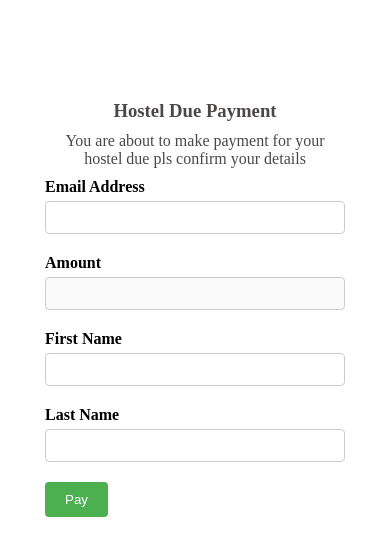
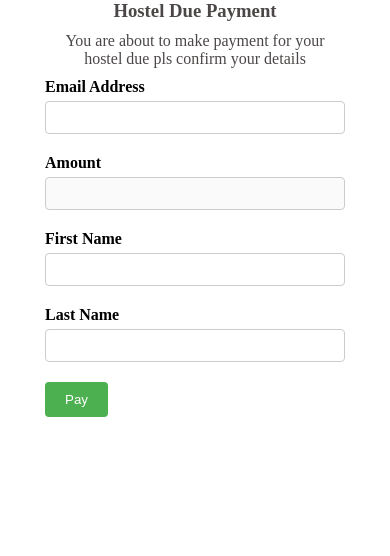
Before and after one commit to Son-of-Grace-001/FINAL-YEAR, a Django app: template templates/hostel/hostel_fees.html in a window 390 px wide. Shown: the top 556 px of the page. Run offline with Django 5.2, Linux system fonts and the light colour scheme; the template is opened without the code that fills it, so the values that code supplies are empty; parts of the project's set-up code (start-up, migrations or seed data) failed here and were passed over; some libraries are stand-ins or nearby versions.

Commit message:
allauth-account

```diff
--- a/static/css/hostel_fees.css
+++ b/static/css/hostel_fees.css
@@ -61,3 +61,9 @@ button[type="submit"] {
 button[type="submit"]:hover {
   background-color: #45a049;
 }
+
+@media only screen and (max-width:600px){
+  body{
+    padding-top: 0;
+  }
+}
```
